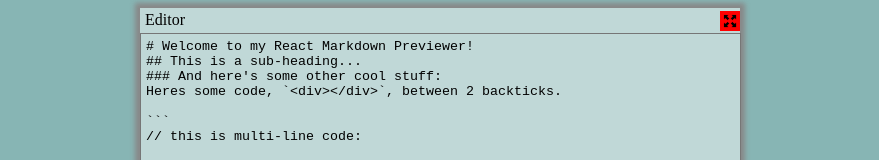
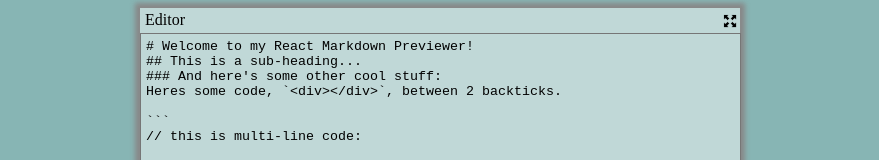
Before and after one commit to sergeialimov/markdown-previewer, a React (Create React App) app: page / in a window 1280 px wide. In both pictures the pointer is over the input 930 px from the left and 21 px from the top of the page. Shown: the top 160 px of the page, without its empty margins (200-1079 px from the left). Built offline with nearby package versions, Linux system fonts and the light colour scheme.

Commit message:
add template for hover

```diff
--- a/src/styles/topPane.css
+++ b/src/styles/topPane.css
@@ -1,6 +1,3 @@
-.topPane {
-}
-
 .editor {
   min-width: 350px;
   margin-left: auto;
@@ -26,6 +23,9 @@
 input {
   margin-top: 3px;
 }
+input:hover {
+  /* add hover */
+}
 
 textarea {
   resize: vertical;
@@ -33,10 +33,6 @@ textarea {
   background-color: #C0D8D7;
 }
 
-#expandButton:hover {
-  background-color: red;
-}
-
 @media (max-width: 650px) {
   .editor {
     margin-top: 5px;
```
